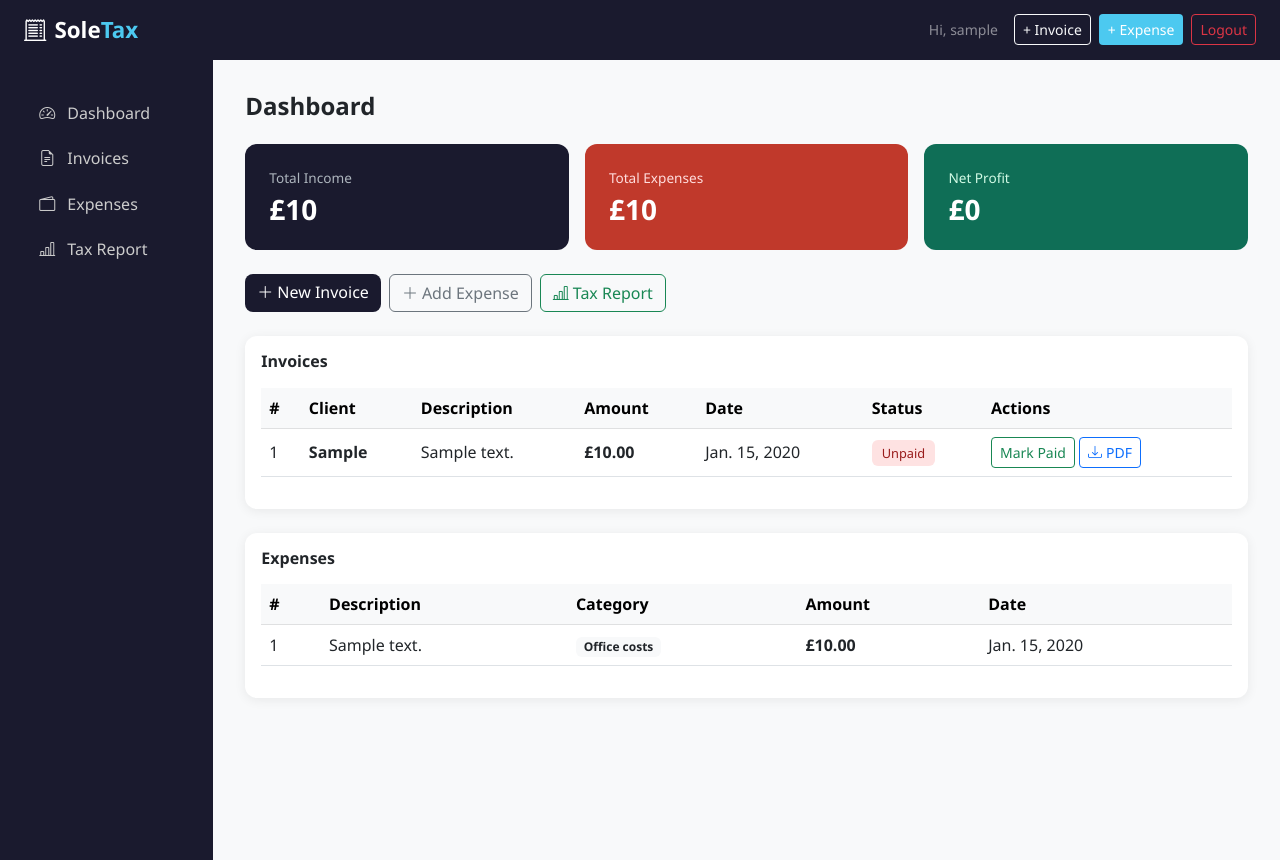
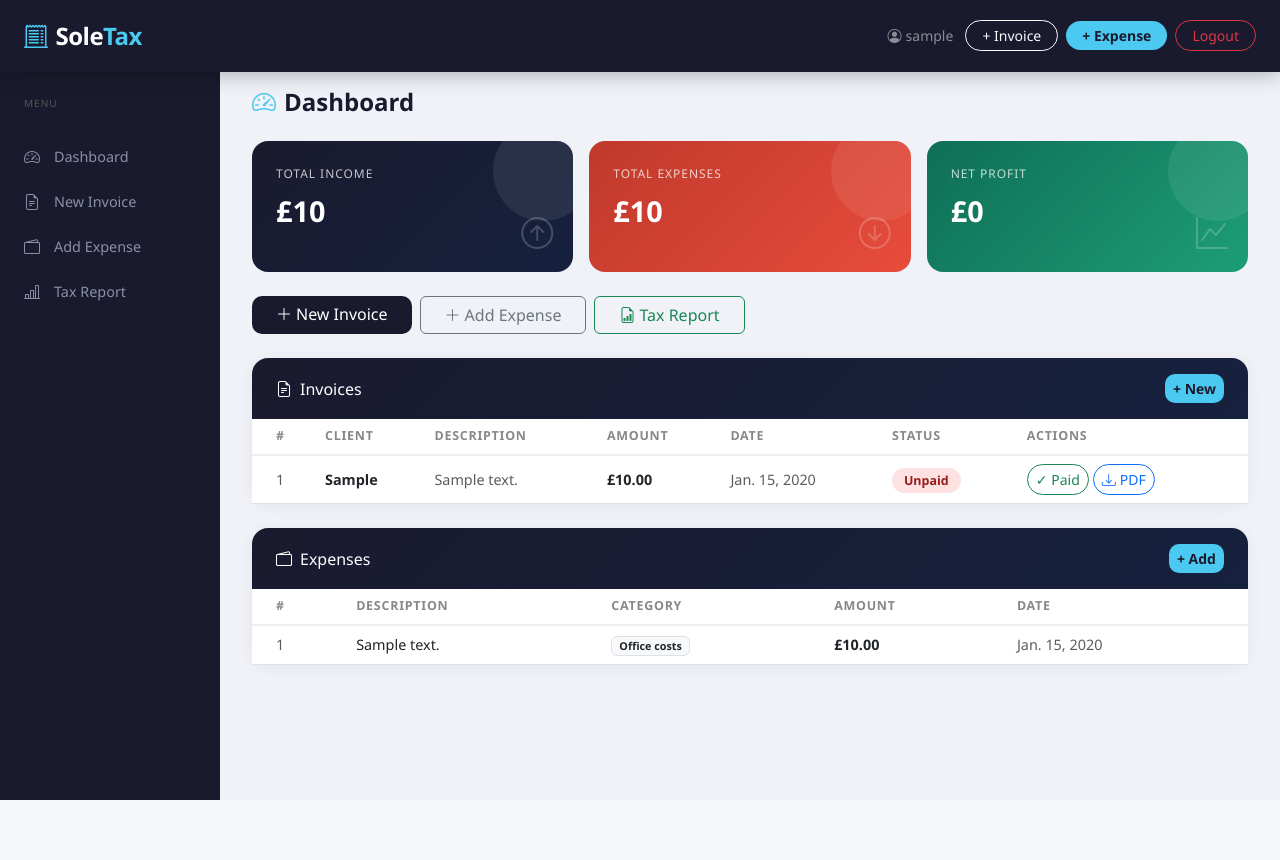
Before and after one commit to Mdmunnaa/SOLETAX, a Django app: page /dashboard/ in a window 1280 px wide. After the commit the page ends 800 px from the top, so only its background shows below. Run offline with Django 4.2, Linux system fonts and the light colour scheme; a user stored in the database is signed in; tables that the repository leaves empty hold one stand-in row (values such as "Sample post").

Commit message:
Add files via upload

```diff
--- a/core/urls.py
+++ b/core/urls.py
@@ -12,4 +12,5 @@ urlpatterns = [
     path('invoice/download/<int:pk>/', views.download_invoice_pdf, name='download_invoice_pdf'),
     path('expense/', views.add_expense, name='add_expense'),
     path('tax-report/', views.tax_report, name='tax_report'),
+    path('tax-report/download/', views.download_tax_report_pdf, name='download_tax_report_pdf'),
 ]
--- a/core/views.py
+++ b/core/views.py
@@ -1,11 +1,13 @@
 from django.shortcuts import render, redirect, get_object_or_404
 from django.db.models import Sum
-from django.contrib.auth import login, logout, authenticate
+from django.contrib.auth import login, logout
 from django.contrib.auth.forms import UserCreationForm, AuthenticationForm
 from django.contrib.auth.decorators import login_required
 from django.http import HttpResponse
 from reportlab.lib.pagesizes import A4
+from reportlab.lib import colors
 from reportlab.pdfgen import canvas
+from reportlab.lib.units import mm
 from .models import Invoice, Expense
 from decimal import Decimal
 
@@ -84,64 +86,84 @@ def mark_paid(request, pk):
 def download_invoice_pdf(request, pk):
     invoice = get_object_or_404(Invoice, pk=pk, user=request.user)
     response = HttpResponse(content_type='application/pdf')
-    response['Content-Disposition'] = f'attachment; filename="invoice_{invoice.id}.pdf"'
+    response['Content-Disposition'] = f'attachment; filename="SoleTax_Invoice_{invoice.id:04d}.pdf"'
     p = canvas.Canvas(response, pagesize=A4)
-    width, height = A4
+    w, h = A4
 
-    # Header
-    p.setFillColorRGB(0.1, 0.1, 0.18)
-    p.rect(0, height - 90, width, 90, fill=1, stroke=0)
-    p.setFillColorRGB(1, 1, 1)
-    p.setFont("Helvetica-Bold", 28)
-    p.drawString(50, height - 55, "SoleTax")
-    p.setFont("Helvetica", 12)
-    p.drawString(50, height - 75, "Tax Invoice for UK Sole Traders")
+    # Dark header bar
+    p.setFillColor(colors.HexColor('#1a1a2e'))
+    p.rect(0, h - 80*mm, w, 80*mm, fill=1, stroke=0)
 
-    # Invoice info
-    p.setFillColorRGB(0, 0, 0)
+    # Brand
+    p.setFillColor(colors.HexColor('#4cc9f0'))
+    p.setFont("Helvetica-Bold", 32)
+    p.drawString(15*mm, h - 28*mm, "SoleTax")
+    p.setFillColor(colors.white)
+    p.setFont("Helvetica", 11)
+    p.drawString(15*mm, h - 38*mm, "Tax Invoice · UK Sole Trader Tool")
+
+    # Invoice badge
+    p.setFillColor(colors.HexColor('#4cc9f0'))
+    p.roundRect(w - 75*mm, h - 38*mm, 60*mm, 18*mm, 4*mm, fill=1, stroke=0)
+    p.setFillColor(colors.HexColor('#1a1a2e'))
+    p.setFont("Helvetica-Bold", 13)
+    p.drawCentredString(w - 45*mm, h - 27*mm, f"INVOICE #{invoice.id:04d}")
+
+    # Info row below header
+    p.setFillColor(colors.HexColor('#f0f4ff'))
+    p.rect(0, h - 100*mm, w, 20*mm, fill=1, stroke=0)
+    p.setFillColor(colors.HexColor('#555'))
+    p.setFont("Helvetica", 10)
+    p.drawString(15*mm, h - 88*mm, f"Date: {invoice.date}")
+    p.drawString(70*mm, h - 88*mm, f"Status: {invoice.status}")
+    p.drawString(130*mm, h - 88*mm, f"Issued to: {invoice.client}")
+
+    # Bill To section
+    p.setFillColor(colors.HexColor('#1a1a2e'))
+    p.setFont("Helvetica-Bold", 10)
+    p.drawString(15*mm, h - 115*mm, "BILL TO")
+    p.setFillColor(colors.HexColor('#333'))
+    p.setFont("Helvetica-Bold", 14)
+    p.drawString(15*mm, h - 125*mm, invoice.client)
+
+    # Table header
+    p.setFillColor(colors.HexColor('#1a1a2e'))
+    p.rect(15*mm, h - 152*mm, w - 30*mm, 12*mm, fill=1, stroke=0)
+    p.setFillColor(colors.white)
+    p.setFont("Helvetica-Bold", 10)
+    p.drawString(20*mm, h - 145*mm, "DESCRIPTION")
+    p.drawRightString(w - 20*mm, h - 145*mm, "AMOUNT")
+
+    # Table row
+    p.setFillColor(colors.HexColor('#f9f9f9'))
+    p.rect(15*mm, h - 172*mm, w - 30*mm, 18*mm, fill=1, stroke=0)
+    p.setFillColor(colors.HexColor('#333'))
+    p.setFont("Helvetica", 11)
+    desc = invoice.description[:65] + '...' if len(invoice.description) > 65 else invoice.description
+    p.drawString(20*mm, h - 162*mm, desc)
+    p.setFont("Helvetica-Bold", 11)
+    p.drawRightString(w - 20*mm, h - 162*mm, f"£{invoice.amount}")
+
+    # Total box
+    p.setFillColor(colors.HexColor('#4cc9f0'))
+    p.roundRect(w - 75*mm, h - 200*mm, 60*mm, 22*mm, 3*mm, fill=1, stroke=0)
+    p.setFillColor(colors.HexColor('#1a1a2e'))
+    p.setFont("Helvetica-Bold", 10)
+    p.drawCentredString(w - 45*mm, h - 188*mm, "TOTAL DUE")
     p.setFont("Helvetica-Bold", 18)
-    p.drawString(50, height - 130, f"INVOICE #{invoice.id:04d}")
-    p.setFont("Helvetica", 11)
-    p.setFillColorRGB(0.4, 0.4, 0.4)
-    p.drawString(50, height - 152, f"Date: {invoice.date}")
-    p.drawString(50, height - 170, f"Status: {invoice.status}")
+    p.drawCentredString(w - 45*mm, h - 200*mm, f"£{invoice.amount}")
 
-    # Divider
-    p.setStrokeColorRGB(0.8, 0.8, 0.8)
-    p.line(50, height - 185, width - 50, height - 185)
-
-    # Bill To
-    p.setFillColorRGB(0, 0, 0)
-    p.setFont("Helvetica-Bold", 12)
-    p.drawString(50, height - 215, "BILL TO:")
-    p.setFont("Helvetica", 12)
-    p.drawString(50, height - 235, invoice.client)
-
-    # Description box
-    p.setFillColorRGB(0.97, 0.97, 0.97)
-    p.rect(50, height - 330, width - 100, 60, fill=1, stroke=0)
-    p.setFillColorRGB(0, 0, 0)
-    p.setFont("Helvetica-Bold", 11)
-    p.drawString(60, height - 285, "DESCRIPTION")
-    p.drawString(width - 150, height - 285, "AMOUNT")
-    p.setFont("Helvetica", 11)
-    p.drawString(60, height - 305, invoice.description[:60])
-    p.drawString(width - 150, height - 305, f"£{invoice.amount}")
-
-    # Total
-    p.setFillColorRGB(0.1, 0.1, 0.18)
-    p.rect(width - 200, height - 390, 150, 45, fill=1, stroke=0)
-    p.setFillColorRGB(1, 1, 1)
-    p.setFont("Helvetica-Bold", 11)
-    p.drawString(width - 190, height - 368, "TOTAL DUE")
-    p.setFont("Helvetica-Bold", 14)
-    p.drawString(width - 190, height - 385, f"£{invoice.amount}")
+    # Note
+    p.setFillColor(colors.HexColor('#888'))
+    p.setFont("Helvetica", 9)
+    p.drawString(15*mm, h - 220*mm, "Thank you for your business. Please make payment within 30 days.")
 
     # Footer
-    p.setFillColorRGB(0.6, 0.6, 0.6)
-    p.setFont("Helvetica", 9)
-    p.drawString(50, 40, "Generated by SoleTax | soletax.pythonanywhere.com | Simple Tax Tool for UK Freelancers")
-    p.line(50, 55, width - 50, 55)
+    p.setFillColor(colors.HexColor('#1a1a2e'))
+    p.rect(0, 0, w, 18*mm, fill=1, stroke=0)
+    p.setFillColor(colors.HexColor('#aaa'))
+    p.setFont("Helvetica", 8)
+    p.drawCentredString(w/2, 8*mm, "Generated by SoleTax · soletax.pythonanywhere.com · Simple Tax Tool for UK Freelancers")
 
     p.showPage()
     p.save()
@@ -178,3 +200,104 @@ def tax_report(request):
         'profit': profit,
         'tax_estimate': tax_estimate,
     })
+
+
+@login_required(login_url='/login/')
+def download_tax_report_pdf(request):
+    invoices = Invoice.objects.filter(user=request.user)
+    expenses = Expense.objects.filter(user=request.user)
+    total_income = invoices.aggregate(Sum('amount'))['amount__sum'] or Decimal('0')
+    total_expenses = expenses.aggregate(Sum('amount'))['amount__sum'] or Decimal('0')
+    profit = total_income - total_expenses
+    tax_estimate = profit * Decimal('0.20')
+
+    response = HttpResponse(content_type='application/pdf')
+    response['Content-Disposition'] = 'attachment; filename="SoleTax_Tax_Report.pdf"'
+    p = canvas.Canvas(response, pagesize=A4)
+    w, h = A4
+
+    # Header
+    p.setFillColor(colors.HexColor('#1a1a2e'))
+    p.rect(0, h - 70*mm, w, 70*mm, fill=1, stroke=0)
+    p.setFillColor(colors.HexColor('#4cc9f0'))
+    p.setFont("Helvetica-Bold", 28)
+    p.drawString(15*mm, h - 28*mm, "SoleTax")
+    p.setFillColor(colors.white)
+    p.setFont("Helvetica", 11)
+    p.drawString(15*mm, h - 38*mm, "HMRC MTD Tax Report · UK Sole Trader")
+    p.setFont("Helvetica", 10)
+    p.drawString(15*mm, h - 50*mm, f"Prepared for: {request.user.username}")
+
+    # Summary cards
+    card_y = h - 105*mm
+    card_w = 52*mm
+    cards = [
+        ('#0f6e56', 'TOTAL INCOME', f'£{total_income}'),
+        ('#c0392b', 'TOTAL EXPENSES', f'£{total_expenses}'),
+        ('#1a1a2e', 'NET PROFIT', f'£{profit}'),
+        ('#b7860b', 'EST. TAX (20%)', f'£{tax_estimate}'),
+    ]
+    for i, (color, label, value) in enumerate(cards):
+        x = 15*mm + i * (card_w + 3*mm)
+        p.setFillColor(colors.HexColor(color))
+        p.roundRect(x, card_y, card_w, 22*mm, 3*mm, fill=1, stroke=0)
+        p.setFillColor(colors.white)
+        p.setFont("Helvetica-Bold", 8)
+        p.drawCentredString(x + card_w/2, card_y + 17*mm, label)
+        p.setFont("Helvetica-Bold", 14)
+        p.drawCentredString(x + card_w/2, card_y + 7*mm, value)
+
+    # Income table
+    y = h - 140*mm
+    p.setFillColor(colors.HexColor('#1a1a2e'))
+    p.rect(15*mm, y, w - 30*mm, 10*mm, fill=1, stroke=0)
+    p.setFillColor(colors.white)
+    p.setFont("Helvetica-Bold", 10)
+    p.drawString(20*mm, y + 3*mm, "INCOME (Invoices)")
+    p.drawRightString(w - 20*mm, y + 3*mm, "AMOUNT")
+    y -= 2*mm
+
+    for inv in invoices:
+        y -= 9*mm
+        if y < 60*mm:
+            break
+        bg = colors.HexColor('#f9f9f9') if invoices.filter(pk=inv.pk).exists() else colors.white
+        p.setFillColor(colors.HexColor('#f9f9f9'))
+        p.rect(15*mm, y, w - 30*mm, 8*mm, fill=1, stroke=0)
+        p.setFillColor(colors.HexColor('#333'))
+        p.setFont("Helvetica", 9)
+        p.drawString(20*mm, y + 2*mm, f"{inv.client} — {inv.description[:45]}")
+        p.drawRightString(w - 20*mm, y + 2*mm, f"£{inv.amount}")
+
+    # Expense table
+    y -= 15*mm
+    if y > 60*mm:
+        p.setFillColor(colors.HexColor('#1a1a2e'))
+        p.rect(15*mm, y, w - 30*mm, 10*mm, fill=1, stroke=0)
+        p.setFillColor(colors.white)
+        p.setFont("Helvetica-Bold", 10)
+        p.drawString(20*mm, y + 3*mm, "EXPENSES")
+        p.drawRightString(w - 20*mm, y + 3*mm, "AMOUNT")
+        y -= 2*mm
+
+        for exp in expenses:
+            y -= 9*mm
+            if y < 30*mm:
+                break
+            p.setFillColor(colors.HexColor('#fff5f5'))
+            p.rect(15*mm, y, w - 30*mm, 8*mm, fill=1, stroke=0)
+            p.setFillColor(colors.HexColor('#333'))
+            p.setFont("Helvetica", 9)
+            p.drawString(20*mm, y + 2*mm, f"{exp.description} — {exp.category}")
+            p.drawRightString(w - 20*mm, y + 2*mm, f"£{exp.amount}")
+
+    # Footer
+    p.setFillColor(colors.HexColor('#1a1a2e'))
+    p.rect(0, 0, w, 18*mm, fill=1, stroke=0)
+    p.setFillColor(colors.HexColor('#aaa'))
+    p.setFont("Helvetica", 8)
+    p.drawCentredString(w/2, 8*mm, "Generated by SoleTax · soletax.pythonanywhere.com · HMRC MTD Ready")
+
+    p.showPage()
+    p.save()
+    return response
--- a/soletax/templates/core/base.html
+++ b/soletax/templates/core/base.html
@@ -7,60 +7,87 @@
   <link href="https://cdn.jsdelivr.net/npm/bootstrap@5.3.0/dist/css/bootstrap.min.css" rel="stylesheet">
   <link href="https://cdn.jsdelivr.net/npm/bootstrap-icons@1.10.5/font/bootstrap-icons.css" rel="stylesheet">
   <style>
-    body { background: #f8f9fa; font-family: 'Segoe UI', sans-serif; }
-    .navbar { background: #1a1a2e; }
-    .navbar-brand { color: #fff !important; font-weight: 700; font-size: 1.4rem; }
-    .navbar-brand span { color: #4cc9f0; }
-    .nav-link { color: #ccc !important; }
-    .nav-link:hover { color: #fff !important; }
-    .card { border: none; border-radius: 12px; box-shadow: 0 2px 12px rgba(0,0,0,0.07); }
-    .btn-primary { background: #1a1a2e; border: none; border-radius: 8px; }
-    .btn-primary:hover { background: #4cc9f0; color: #fff; }
-    .stat-card { border-radius: 12px; padding: 1.5rem; color: white; }
-    .badge-paid { background: #d1fae5; color: #065f46; border-radius: 6px; padding: 4px 10px; font-size: .8rem; }
-    .badge-unpaid { background: #fee2e2; color: #991b1b; border-radius: 6px; padding: 4px 10px; font-size: .8rem; }
-    .sidebar { background: #1a1a2e; min-height: 100vh; padding-top: 1rem; }
-    .sidebar a { color: #ccc; text-decoration: none; display: block; padding: .6rem 1.2rem; border-radius: 8px; margin: 2px 8px; }
-    .sidebar a:hover { background: #4cc9f0; color: #fff; }
-    .sidebar i { margin-right: 8px; }
-    .main-content { padding: 2rem; }
+    :root {
+      --dark: #1a1a2e;
+      --accent: #4cc9f0;
+      --accent2: #7b2fff;
+    }
+    body { background: #f0f2f8; font-family: 'Segoe UI', sans-serif; }
+
+    /* Navbar */
+    .navbar { background: var(--dark); padding: .8rem 1.5rem; box-shadow: 0 2px 20px rgba(0,0,0,.3); }
+    .navbar-brand { color: #fff !important; font-weight: 800; font-size: 1.5rem; letter-spacing: -0.5px; }
+    .navbar-brand span { color: var(--accent); }
+
+    /* Sidebar */
+    .sidebar { background: var(--dark); min-height: 100vh; padding: 1.5rem .75rem; width: 220px; position: fixed; top: 56px; left: 0; }
+    .sidebar .nav-label { font-size: 10px; color: #555; text-transform: uppercase; letter-spacing: .1em; padding: .5rem .75rem; margin-top: .5rem; }
+    .sidebar a { color: #8a8fa8; text-decoration: none; display: flex; align-items: center; gap: 10px; padding: .6rem .75rem; border-radius: 10px; margin-bottom: 2px; font-size: .9rem; transition: all .2s; }
+    .sidebar a:hover, .sidebar a.active { background: rgba(76,201,240,.12); color: var(--accent); }
+    .sidebar a i { font-size: 1rem; width: 20px; }
+
+    /* Main */
+    .main-content { margin-left: 220px; padding: 2rem; padding-top: calc(56px + 2rem); min-height: 100vh; }
+
+    /* Cards */
+    .card { border: none; border-radius: 16px; box-shadow: 0 2px 16px rgba(0,0,0,.06); }
+    .card-header-custom { background: linear-gradient(135deg, var(--dark), #16213e); color: white; border-radius: 16px 16px 0 0 !important; padding: 1rem 1.5rem; }
+
+    /* Stat cards */
+    .stat-card { border-radius: 16px; padding: 1.5rem; color: white; position: relative; overflow: hidden; }
+    .stat-card::after { content: ''; position: absolute; right: -20px; top: -20px; width: 100px; height: 100px; border-radius: 50%; background: rgba(255,255,255,.08); }
+    .stat-card .label { font-size: .75rem; text-transform: uppercase; letter-spacing: .08em; opacity: .75; margin-bottom: .4rem; }
+    .stat-card .value { font-size: 1.8rem; font-weight: 700; }
+
+    /* Badges */
+    .badge-paid { background: #d1fae5; color: #065f46; border-radius: 20px; padding: 4px 12px; font-size: .78rem; font-weight: 600; }
+    .badge-unpaid { background: #fee2e2; color: #991b1b; border-radius: 20px; padding: 4px 12px; font-size: .78rem; font-weight: 600; }
+
+    /* Buttons */
+    .btn-primary { background: var(--dark); border: none; border-radius: 10px; }
+    .btn-primary:hover { background: var(--accent); color: var(--dark) !important; }
+    .btn-accent { background: var(--accent); color: var(--dark); border: none; border-radius: 10px; font-weight: 600; }
+    .btn-accent:hover { background: #3ab8dd; color: var(--dark); }
+
+    /* Table */
+    .table th { font-size: .78rem; text-transform: uppercase; letter-spacing: .06em; color: #888; border-bottom: 2px solid #eee; }
+    .table td { vertical-align: middle; font-size: .9rem; }
+
+    /* Page title */
+    .page-title { font-size: 1.5rem; font-weight: 700; color: var(--dark); margin-bottom: 1.5rem; }
   </style>
 </head>
 <body>
-<nav class="navbar px-4">
-  <a class="navbar-brand" href="{% url 'index' %}">
-    <i class="bi bi-receipt-cutoff me-2"></i>Sole<span>Tax</span>
-  </a>
+
+<nav class="navbar fixed-top">
+  <a class="navbar-brand" href="{% url 'index' %}"><i class="bi bi-receipt-cutoff me-2" style="color:var(--accent)"></i>Sole<span>Tax</span></a>
   <div class="ms-auto d-flex gap-2 align-items-center">
     {% if user.is_authenticated %}
-      <span class="text-white-50 small me-2">Hi, {{ user.username }}</span>
-      <a href="{% url 'create_invoice' %}" class="btn btn-sm btn-outline-light">+ Invoice</a>
-      <a href="{% url 'add_expense' %}" class="btn btn-sm" style="background:#4cc9f0;color:#fff;">+ Expense</a>
-      <a href="{% url 'logout' %}" class="btn btn-sm btn-outline-danger">Logout</a>
+      <span class="text-white-50 small me-1"><i class="bi bi-person-circle me-1"></i>{{ user.username }}</span>
+      <a href="{% url 'create_invoice' %}" class="btn btn-sm btn-outline-light rounded-pill px-3">+ Invoice</a>
+      <a href="{% url 'add_expense' %}" class="btn btn-sm btn-accent rounded-pill px-3">+ Expense</a>
+      <a href="{% url 'logout' %}" class="btn btn-sm btn-outline-danger rounded-pill px-3">Logout</a>
     {% else %}
-      <a href="{% url 'login' %}" class="btn btn-sm btn-outline-light">Login</a>
-      <a href="{% url 'signup' %}" class="btn btn-sm" style="background:#4cc9f0;color:#fff;">Sign Up Free</a>
+      <a href="{% url 'login' %}" class="btn btn-sm btn-outline-light rounded-pill px-3">Login</a>
+      <a href="{% url 'signup' %}" class="btn btn-sm btn-accent rounded-pill px-3">Sign Up Free</a>
     {% endif %}
   </div>
 </nav>
 
-<div class="container-fluid">
-  <div class="row">
-    {% if user.is_authenticated %}
-    <div class="col-md-2 sidebar d-none d-md-block">
-      <a href="{% url 'dashboard' %}" class="mt-3"><i class="bi bi-speedometer2"></i> Dashboard</a>
-      <a href="{% url 'create_invoice' %}"><i class="bi bi-file-earmark-text"></i> Invoices</a>
-      <a href="{% url 'add_expense' %}"><i class="bi bi-wallet2"></i> Expenses</a>
-      <a href="{% url 'tax_report' %}"><i class="bi bi-bar-chart-line"></i> Tax Report</a>
-    </div>
-    <div class="col-md-10 main-content">
-    {% else %}
-    <div class="col-12 main-content">
-    {% endif %}
-      {% block content %}{% endblock %}
-    </div>
-  </div>
+{% if user.is_authenticated %}
+<div class="sidebar d-none d-md-block">
+  <p class="nav-label">Menu</p>
+  <a href="{% url 'dashboard' %}"><i class="bi bi-speedometer2"></i> Dashboard</a>
+  <a href="{% url 'create_invoice' %}"><i class="bi bi-file-earmark-text"></i> New Invoice</a>
+  <a href="{% url 'add_expense' %}"><i class="bi bi-wallet2"></i> Add Expense</a>
+  <a href="{% url 'tax_report' %}"><i class="bi bi-bar-chart-line"></i> Tax Report</a>
 </div>
+{% endif %}
+
+<div class="{% if user.is_authenticated %}main-content{% else %}container py-5 mt-5{% endif %}">
+  {% block content %}{% endblock %}
+</div>
+
 <script src="https://cdn.jsdelivr.net/npm/bootstrap@5.3.0/dist/js/bootstrap.bundle.min.js"></script>
 </body>
 </html>
--- a/soletax/templates/core/dashboard.html
+++ b/soletax/templates/core/dashboard.html
@@ -1,60 +1,66 @@
 {% extends 'core/base.html' %}
 {% block content %}
 
-<h4 class="fw-bold mb-4">Dashboard</h4>
+<h4 class="page-title"><i class="bi bi-speedometer2 me-2" style="color:#4cc9f0"></i>Dashboard</h4>
 
 <div class="row g-3 mb-4">
   <div class="col-md-4">
-    <div class="stat-card" style="background:#1a1a2e;">
-      <p class="mb-1" style="color:#adb5bd;font-size:.85rem;">Total Income</p>
-      <h3 class="fw-bold mb-0">£{{ total_income }}</h3>
+    <div class="stat-card" style="background:linear-gradient(135deg,#1a1a2e,#16213e);">
+      <p class="label">Total Income</p>
+      <p class="value">£{{ total_income }}</p>
+      <i class="bi bi-arrow-up-circle" style="position:absolute;right:20px;bottom:15px;font-size:2rem;opacity:.2;"></i>
     </div>
   </div>
   <div class="col-md-4">
-    <div class="stat-card" style="background:#c0392b;">
-      <p class="mb-1" style="color:#fdd;font-size:.85rem;">Total Expenses</p>
-      <h3 class="fw-bold mb-0">£{{ total_expenses }}</h3>
+    <div class="stat-card" style="background:linear-gradient(135deg,#c0392b,#e74c3c);">
+      <p class="label">Total Expenses</p>
+      <p class="value">£{{ total_expenses }}</p>
+      <i class="bi bi-arrow-down-circle" style="position:absolute;right:20px;bottom:15px;font-size:2rem;opacity:.2;"></i>
     </div>
   </div>
   <div class="col-md-4">
-    <div class="stat-card" style="background:#0f6e56;">
-      <p class="mb-1" style="color:#d1fae5;font-size:.85rem;">Net Profit</p>
-      <h3 class="fw-bold mb-0">£{{ profit }}</h3>
+    <div class="stat-card" style="background:linear-gradient(135deg,#0f6e56,#1d9e75);">
+      <p class="label">Net Profit</p>
+      <p class="value">£{{ profit }}</p>
+      <i class="bi bi-graph-up" style="position:absolute;right:20px;bottom:15px;font-size:2rem;opacity:.2;"></i>
     </div>
   </div>
 </div>
 
 <div class="d-flex gap-2 mb-4">
-  <a href="{% url 'create_invoice' %}" class="btn btn-primary"><i class="bi bi-plus-lg me-1"></i>New Invoice</a>
-  <a href="{% url 'add_expense' %}" class="btn btn-outline-secondary"><i class="bi bi-plus-lg me-1"></i>Add Expense</a>
-  <a href="{% url 'tax_report' %}" class="btn btn-outline-success"><i class="bi bi-bar-chart-line me-1"></i>Tax Report</a>
+  <a href="{% url 'create_invoice' %}" class="btn btn-primary px-4"><i class="bi bi-plus-lg me-1"></i>New Invoice</a>
+  <a href="{% url 'add_expense' %}" class="btn btn-outline-secondary px-4"><i class="bi bi-plus-lg me-1"></i>Add Expense</a>
+  <a href="{% url 'tax_report' %}" class="btn btn-outline-success px-4"><i class="bi bi-file-earmark-bar-graph me-1"></i>Tax Report</a>
 </div>
 
 <div class="card mb-4">
-  <div class="card-body">
-    <h6 class="fw-bold mb-3">Invoices</h6>
+  <div class="card-header-custom d-flex justify-content-between align-items-center">
+    <span><i class="bi bi-file-earmark-text me-2"></i>Invoices</span>
+    <a href="{% url 'create_invoice' %}" class="btn btn-sm btn-accent">+ New</a>
+  </div>
+  <div class="card-body p-0">
     {% if invoices %}
     <div class="table-responsive">
-      <table class="table table-hover align-middle">
-        <thead class="table-light">
-          <tr><th>#</th><th>Client</th><th>Description</th><th>Amount</th><th>Date</th><th>Status</th><th>Actions</th></tr>
-        </thead>
+      <table class="table mb-0">
+        <thead><tr class="px-3">
+          <th class="ps-4">#</th><th>Client</th><th>Description</th><th>Amount</th><th>Date</th><th>Status</th><th>Actions</th>
+        </tr></thead>
         <tbody>
           {% for inv in invoices %}
           <tr>
-            <td>{{ inv.id }}</td>
+            <td class="ps-4 text-muted">{{ inv.id }}</td>
             <td><strong>{{ inv.client }}</strong></td>
-            <td>{{ inv.description }}</td>
+            <td class="text-muted">{{ inv.description|truncatechars:40 }}</td>
             <td><strong>£{{ inv.amount }}</strong></td>
-            <td>{{ inv.date }}</td>
+            <td class="text-muted">{{ inv.date }}</td>
             <td><span class="{% if inv.status == 'Paid' %}badge-paid{% else %}badge-unpaid{% endif %}">{{ inv.status }}</span></td>
-            <td class="d-flex gap-1">
-              {% if inv.status == 'Unpaid' %}
-              <a href="{% url 'mark_paid' inv.pk %}" class="btn btn-sm btn-outline-success">Mark Paid</a>
-              {% endif %}
-              <a href="{% url 'download_invoice_pdf' inv.pk %}" class="btn btn-sm btn-outline-primary">
-                <i class="bi bi-download me-1"></i>PDF
-              </a>
+            <td>
+              <div class="d-flex gap-1">
+                {% if inv.status == 'Unpaid' %}
+                <a href="{% url 'mark_paid' inv.pk %}" class="btn btn-sm btn-outline-success rounded-pill">✓ Paid</a>
+                {% endif %}
+                <a href="{% url 'download_invoice_pdf' inv.pk %}" class="btn btn-sm btn-outline-primary rounded-pill"><i class="bi bi-download me-1"></i>PDF</a>
+              </div>
             </td>
           </tr>
           {% endfor %}
@@ -62,35 +68,44 @@
       </table>
     </div>
     {% else %}
-    <p class="text-muted text-center py-3">No invoices yet. <a href="{% url 'create_invoice' %}">Create your first invoice</a></p>
+    <div class="text-center py-5 text-muted">
+      <i class="bi bi-file-earmark-text" style="font-size:3rem;opacity:.3;"></i>
+      <p class="mt-2">No invoices yet. <a href="{% url 'create_invoice' %}">Create your first invoice</a></p>
+    </div>
     {% endif %}
   </div>
 </div>
 
 <div class="card">
-  <div class="card-body">
-    <h6 class="fw-bold mb-3">Expenses</h6>
+  <div class="card-header-custom d-flex justify-content-between align-items-center">
+    <span><i class="bi bi-wallet2 me-2"></i>Expenses</span>
+    <a href="{% url 'add_expense' %}" class="btn btn-sm btn-accent">+ Add</a>
+  </div>
+  <div class="card-body p-0">
     {% if expenses %}
     <div class="table-responsive">
-      <table class="table table-hover align-middle">
-        <thead class="table-light">
-          <tr><th>#</th><th>Description</th><th>Category</th><th>Amount</th><th>Date</th></tr>
-        </thead>
+      <table class="table mb-0">
+        <thead><tr>
+          <th class="ps-4">#</th><th>Description</th><th>Category</th><th>Amount</th><th>Date</th>
+        </tr></thead>
         <tbody>
           {% for exp in expenses %}
           <tr>
-            <td>{{ exp.id }}</td>
+            <td class="ps-4 text-muted">{{ exp.id }}</td>
             <td>{{ exp.description }}</td>
-            <td><span class="badge bg-light text-dark">{{ exp.category }}</span></td>
+            <td><span class="badge bg-light text-dark border">{{ exp.category }}</span></td>
             <td><strong>£{{ exp.amount }}</strong></td>
-            <td>{{ exp.date }}</td>
+            <td class="text-muted">{{ exp.date }}</td>
           </tr>
           {% endfor %}
         </tbody>
       </table>
     </div>
     {% else %}
-    <p class="text-muted text-center py-3">No expenses yet. <a href="{% url 'add_expense' %}">Add your first expense</a></p>
+    <div class="text-center py-5 text-muted">
+      <i class="bi bi-wallet2" style="font-size:3rem;opacity:.3;"></i>
+      <p class="mt-2">No expenses yet. <a href="{% url 'add_expense' %}">Add your first expense</a></p>
+    </div>
     {% endif %}
   </div>
 </div>
```
Also changed, not shown: soletax/templates/core/tax_report.html (+39 -42 lines).
